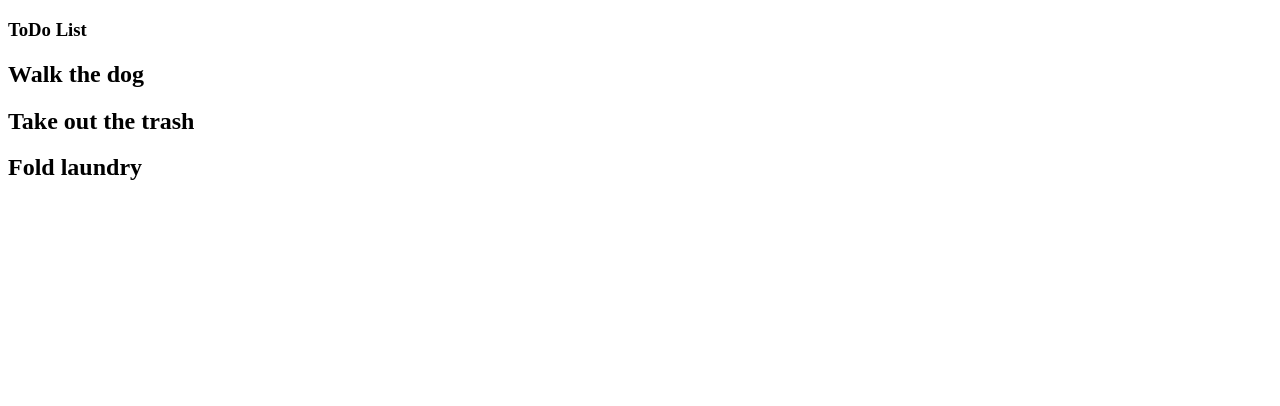
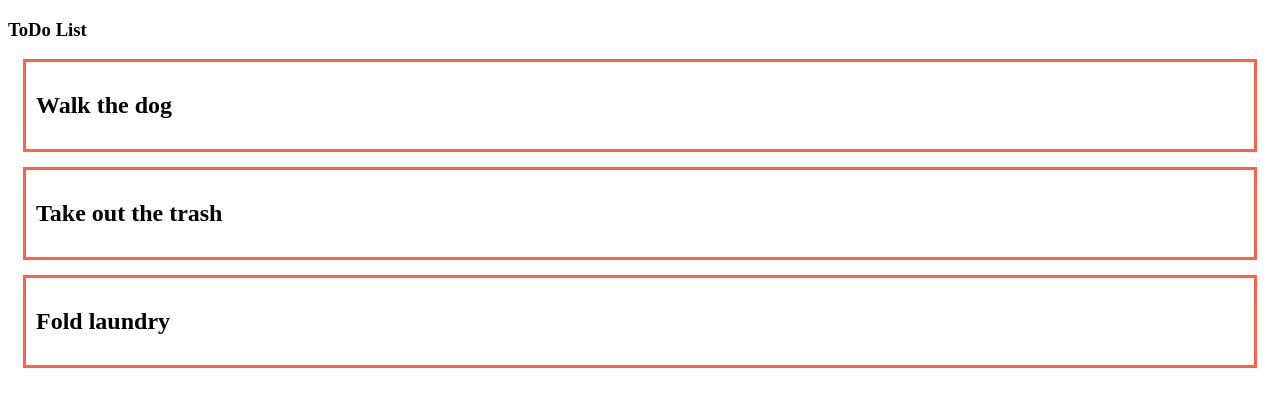
Before and after one commit to SpencerTruett/Vue-ToDo, a Vue app: page / in a window 1280 px wide. Shown: the top 406 px of the page. Built offline with nearby package versions, Linux system fonts and the light colour scheme.

Commit message:
added scoped styling attribute

```diff
--- a/src/components/TodoItem.vue
+++ b/src/components/TodoItem.vue
@@ -10,4 +10,10 @@ export default {
 };
 </script>
 
-<style></style>
+<style scoped>
+div {
+  border: 3px solid tomato;
+  margin: 15px;
+  padding: 10px;
+}
+</style>
```
